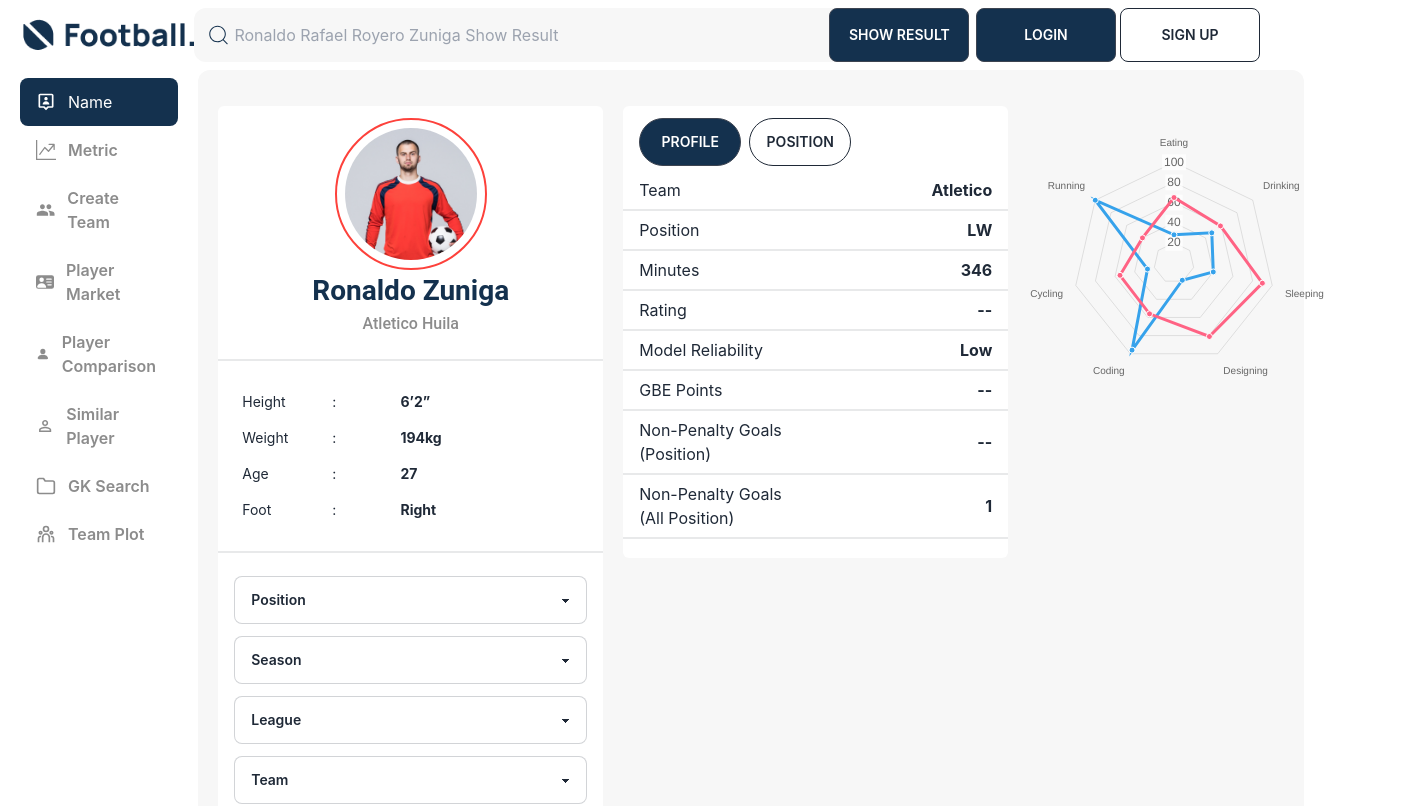
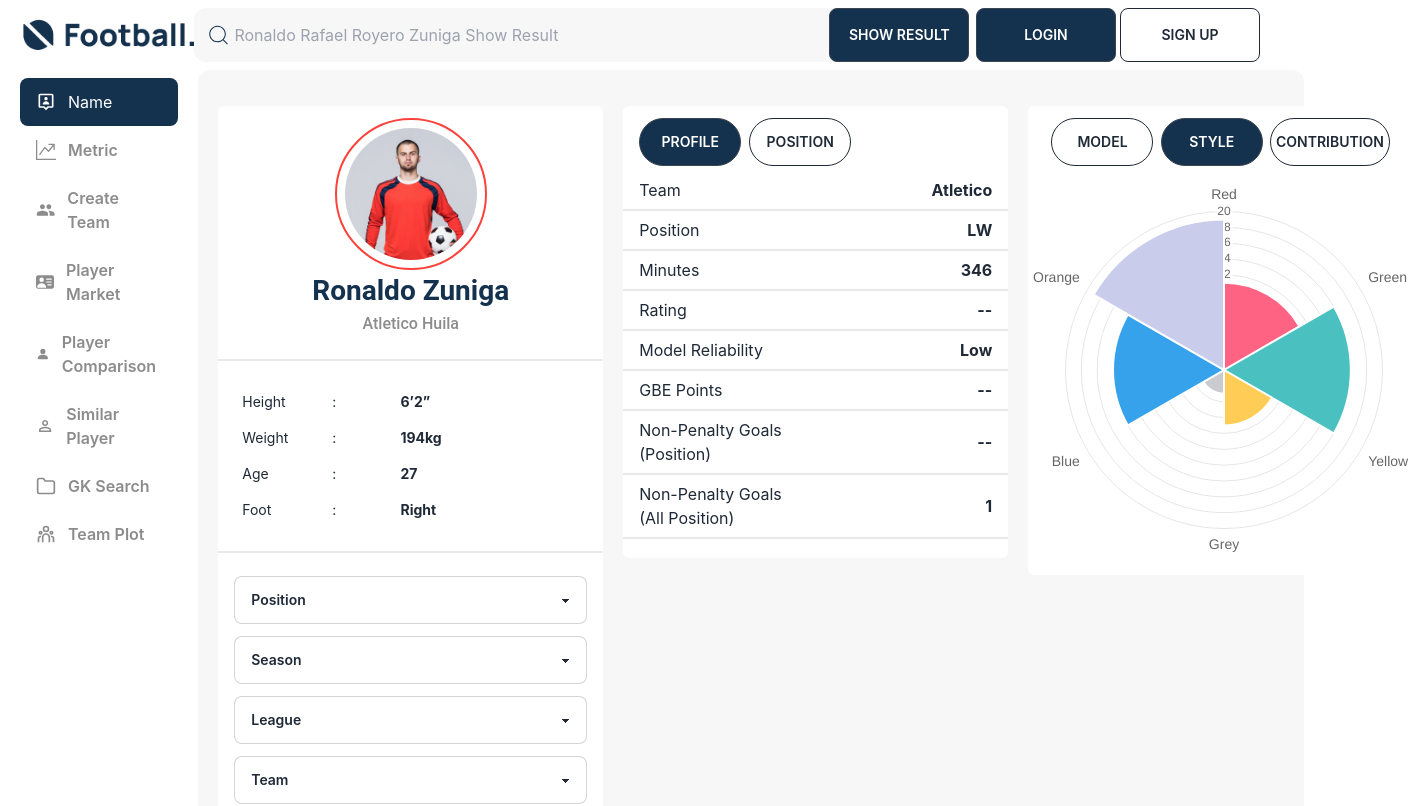
Before and after one commit to reshad21/football-figma, a React (Create React App) app: page / in a window 1280 px wide. Shown: the top 806 px of the page, 1413 px wide, since content can reach past the window. Built offline with nearby package versions, Linux system fonts and the light colour scheme.

Commit message:
polar slider card design

```diff
--- a/src/components/PolarChart.jsx
+++ b/src/components/PolarChart.jsx
@@ -1,17 +1,16 @@
 import {
+    ArcElement,
     Chart as ChartJS,
-    LineElement,
-    PointElement,
-    RadarController,
-    RadialLinearScale,
+    PolarAreaController,
+    RadialLinearScale
 } from 'chart.js';
 import React from 'react';
-import { Radar } from 'react-chartjs-2';
+import { PolarArea } from 'react-chartjs-2';
+import { Link } from 'react-router-dom';
 ChartJS.register(
-    RadarController,
-    RadialLinearScale,
-    PointElement,
-    LineElement,
+    PolarAreaController,
+    ArcElement,
+    RadialLinearScale
 )
 
 
@@ -19,58 +18,58 @@ const PolarChart = () => {
 
     const data = {
         labels: [
-            'Eating',
-            'Drinking',
-            'Sleeping',
-            'Designing',
-            'Coding',
-            'Cycling',
-            'Running'
+            'Red',
+            'Green',
+            'Yellow',
+            'Grey',
+            'Blue',
+            'Orange',
         ],
         datasets: [{
             label: 'My First Dataset',
-            data: [65, 59, 90, 81, 56, 55, 40],
-            fill: true,
-            backgroundColor: 'rgba(255, 99, 132, 0.2)',
-            borderColor: 'rgb(255, 99, 132)',
-            pointBackgroundColor: 'rgb(255, 99, 132)',
-            pointBorderColor: '#fff',
-            pointHoverBackgroundColor: '#fff',
-            pointHoverBorderColor: 'rgb(255, 99, 132)'
-        }, {
-            label: 'My Second Dataset',
-            data: [28, 48, 40, 19, 96, 27, 100],
-            fill: true,
-            backgroundColor: 'rgba(54, 162, 235, 0.2)',
-            borderColor: 'rgb(54, 162, 235)',
-            pointBackgroundColor: 'rgb(54, 162, 235)',
-            pointBorderColor: '#fff',
-            pointHoverBackgroundColor: '#fff',
-            pointHoverBorderColor: 'rgb(54, 162, 235)'
+            data: [11, 16, 7, 3, 14, 19],
+            backgroundColor: [
+                'rgb(255, 99, 132)',
+                'rgb(75, 192, 192)',
+                'rgb(255, 205, 86)',
+                'rgb(201, 203, 207)',
+                'rgb(54, 162, 235)',
+                'rgb(201, 205, 235)',
+            ]
         }]
     };
 
     const options = {
+        responsive: true,
         scales: {
             r: {
-                angleLines: {
-                    display: false
-                },
-                suggestedMin: 50,
-                suggestedMax: 100
+                pointLabels: {
+                    display: true,
+                    font: {
+                        size: 14
+                    },
+                    padding: 0
+                }
             }
         }
+
+
     };
 
 
 
 
     return (
-        <div>
-            <Radar
+        <div className='card bg-base-100 w-[385px] py-3 rounded-md'>
+            <div className="cardHeader pb-3 px-4 flex justify-evenly">
+                <Link className='btn w-[102px] h-[38px] rounded-full btn-outline'>Model</Link>
+                <Link className='btn w-[102px] h-[38px] rounded-full bg-[#14314E]'>Style</Link>
+                <Link className='btn w-[120px] h-[38px] rounded-full btn-outline'>Contribution</Link>
+            </div>
+            <PolarArea
                 data={data}
                 options={options}
-            ></Radar>
+            ></PolarArea>
         </div>
     );
 };
```
